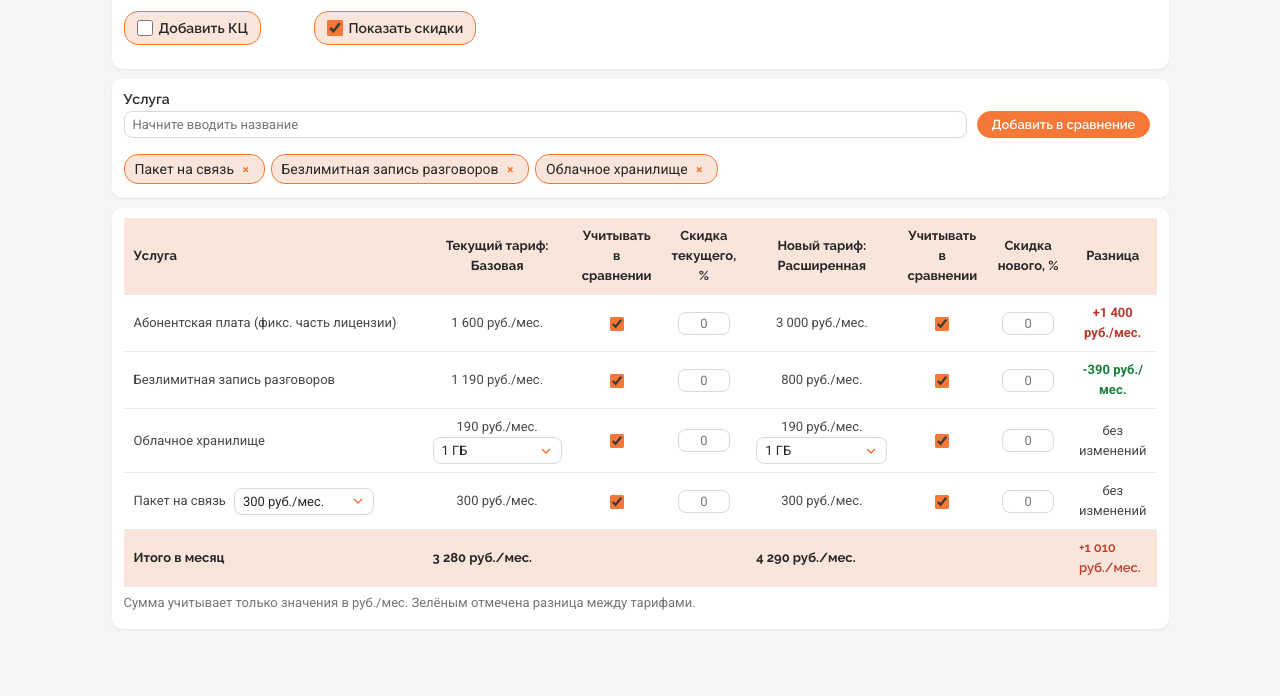
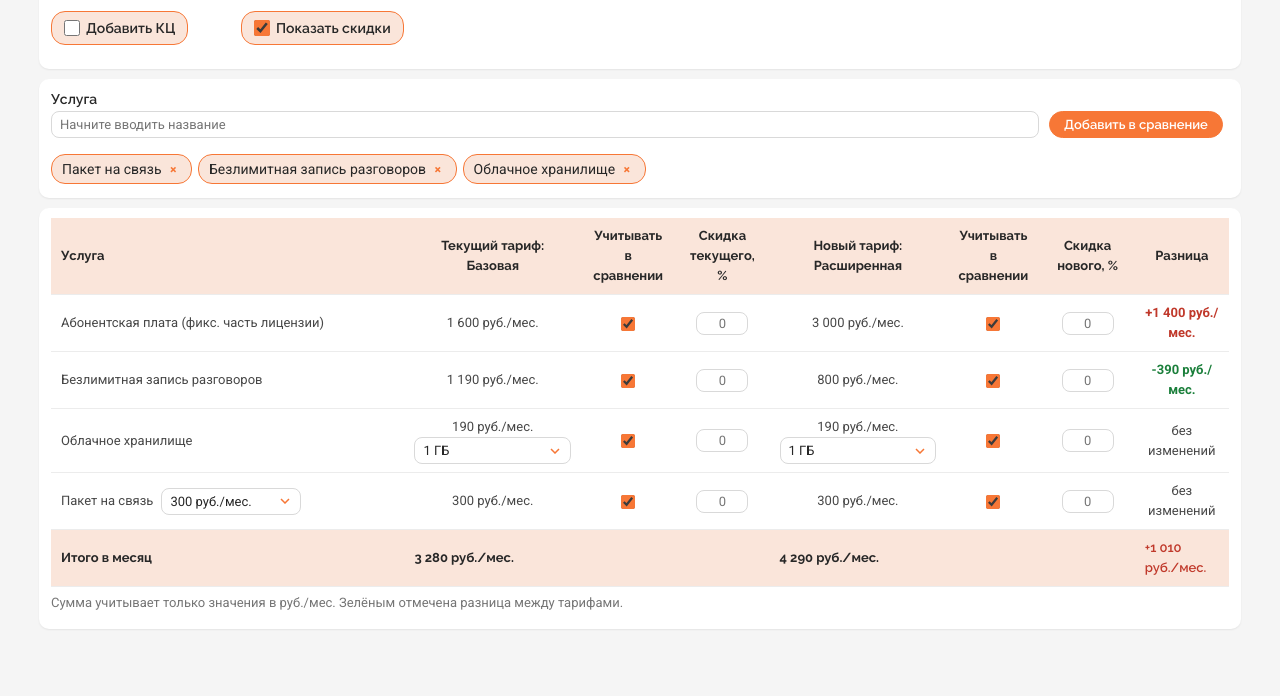
Before and after one commit to miva137/MangoTelecomCalc, a plain HTML site: page tariff-compare.html in a window 1280 px wide. Shown: the part 104-800 px from the top of the page. Drawn offline with Linux system fonts and the light colour scheme.

Commit message:
Update number labels and calculator width
Co-authored-by: Copilot <223556219+Copilot@users.noreply.github.com>

```diff
--- a/script.js
+++ b/script.js
@@ -2088,9 +2088,9 @@ let extras = [];
 
 // Типы номеров: название, разовая и ежемесячная цена
 const NUMBER_TYPES = [
-  { id: "n499", label: "Номер в коде 499", once: 1050, monthly: 250 },
-  { id: "n495", label: "Номер в коде 495", once: 2650, monthly: 350 },
-  { id: "nMobile", label: "Мобильный номер", once: 950, monthly: 200 },
+  { id: "n499", label: "Виртуальный городской номер 499", once: 1050, monthly: 250 },
+  { id: "n495", label: "Виртуальный городской номер в коде 495", once: 2650, monthly: 350 },
+  { id: "nMobile", label: "Виртуальный мобильный номер", once: 950, monthly: 200 },
 ];
 
 // Лимит номеров, номера без доплаты и плата за доп. номер (строки «Максимальное количество» и «сверх которого взимается плата» в vats.sql)
@@ -2107,18 +2107,18 @@ const NUMBER_RULES = {
 const EXTRA_ITEMS = [
   {
     key: "n499",
-    label: "Номер в коде 499",
-    text: "Номер в коде 499 (1 050 руб. разово, 250 руб./мес.)",
+    label: "Виртуальный городской номер 499",
+    text: "Виртуальный городской номер 499 (1 050 руб. разово, 250 руб./мес.)",
   },
   {
     key: "n495",
-    label: "Номер в коде 495",
-    text: "Номер в коде 495 (2 650 руб. разово, 350 руб./мес.)",
+    label: "Виртуальный городской номер в коде 495",
+    text: "Виртуальный городской номер в коде 495 (2 650 руб. разово, 350 руб./мес.)",
   },
   {
     key: "nMobile",
-    label: "Мобильные номера",
-    text: "Мобильные номера (950 руб. разово, 200 руб./мес.)",
+    label: "Виртуальный мобильный номер",
+    text: "Виртуальный мобильный номер (950 руб. разово, 200 руб./мес.)",
   },
   {
     key: "profiles",
@@ -2490,7 +2490,7 @@ function render() {
       const t = NUMBER_TYPES.find((x) => x.id === key);
       const isProfile = key === "profiles";
       const isDialog = key === "dialogs";
-      // Мобильные номера: скидка не применяется
+      // Виртуальные мобильные номера: скидка не применяется
       const kC = key === "nMobile" ? 1 : 1 - discPct("x" + key + "c") / 100;
       const kT = key === "nMobile" ? 1 : 1 - discPct("x" + key + "t") / 100;
       const baseCur = isProfile
--- a/styles.css
+++ b/styles.css
@@ -15,7 +15,7 @@ body {
     "Helvetica Neue",
     sans-serif;
   margin: 12px auto;
-  max-width: 1105px;
+  width: 1250px;
   padding: 0 24px;
   box-sizing: border-box;
   background: var(--bg);
```
